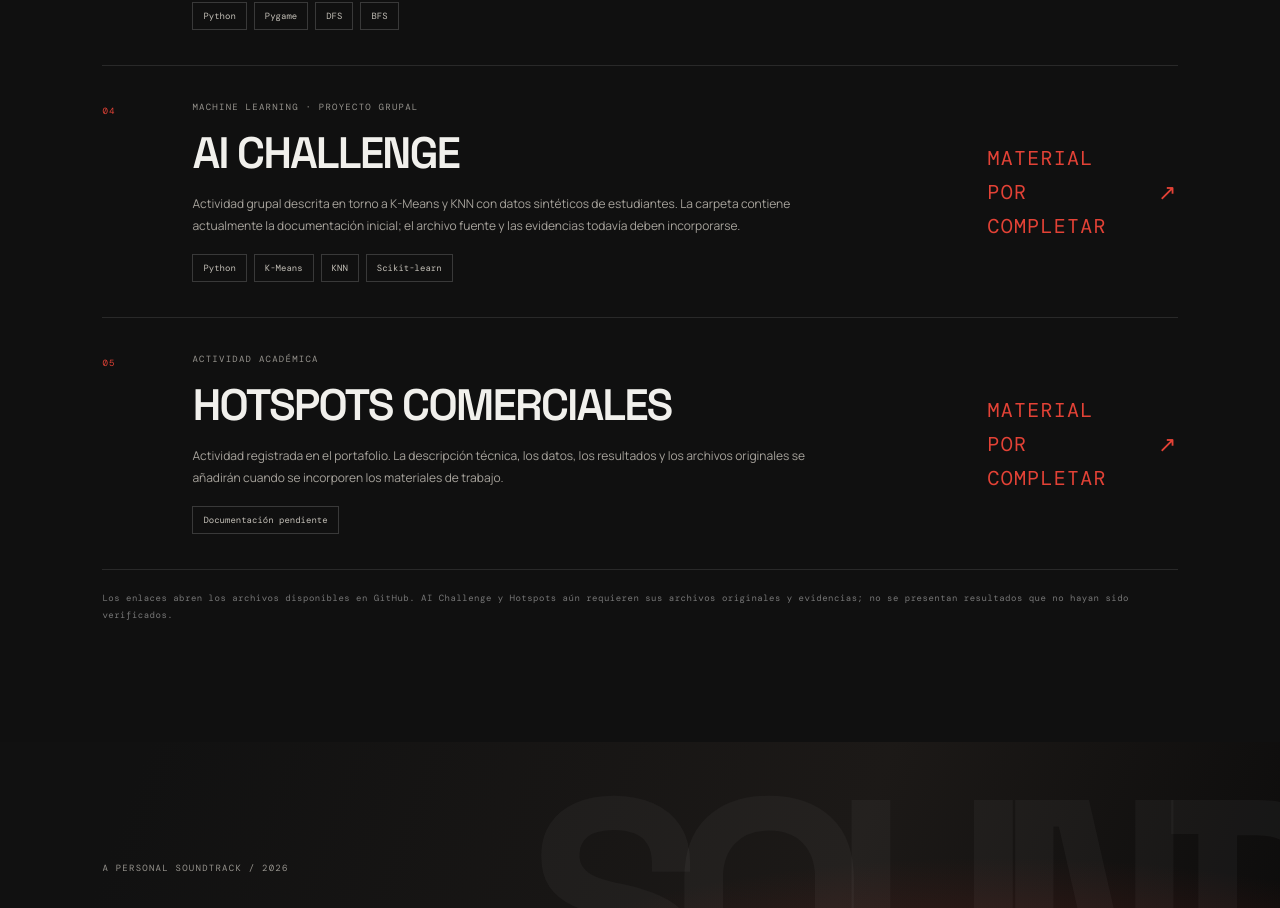
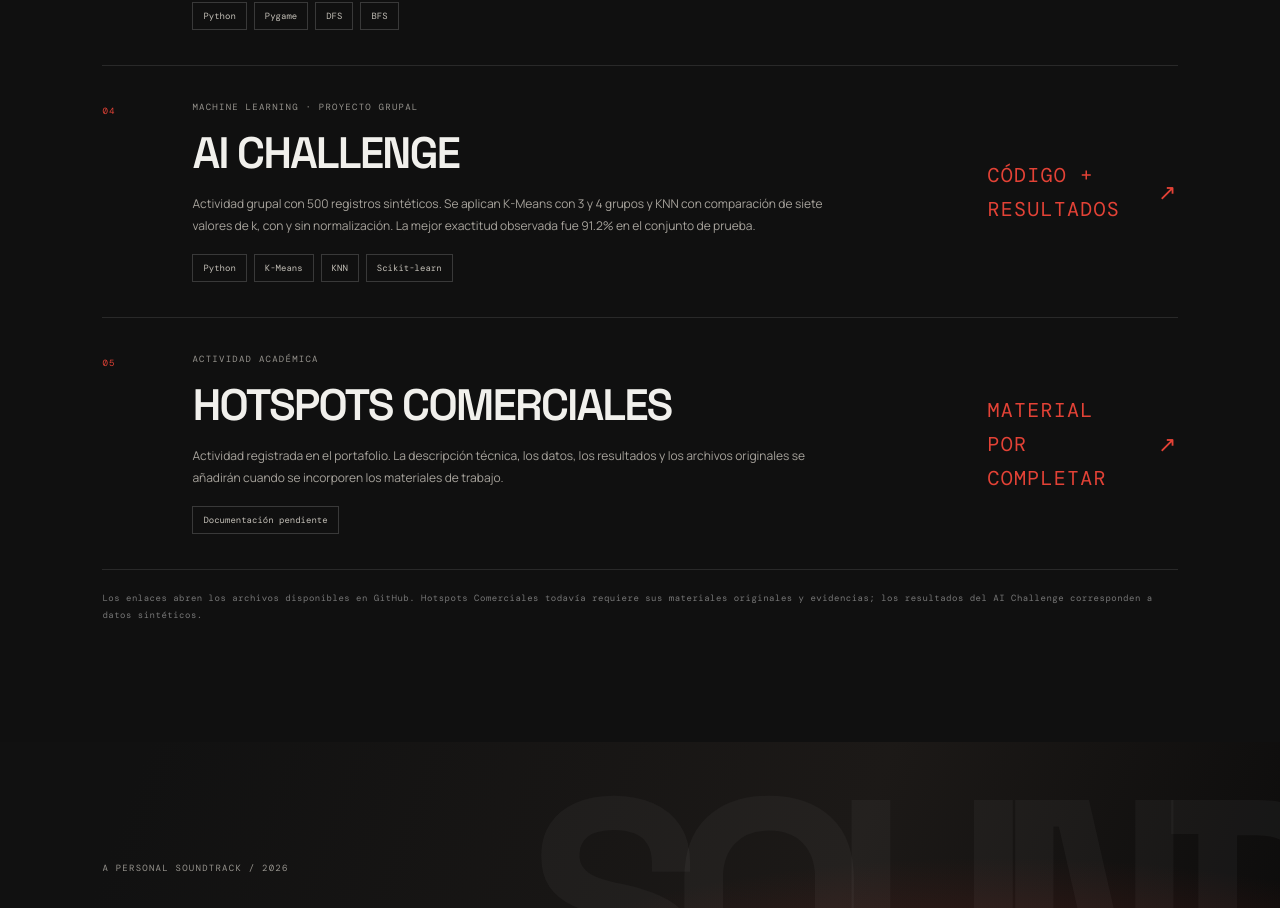
Before and after one commit to RisitosdeOro777/Portafolio, a Next.js app: page / in a window 1280 px wide. Shown: the part 2967-3875 px from the top of the page. Built offline with nearby package versions, Linux system fonts and the light colour scheme.

Commit message:
Reflect completed AI Challenge code and results

```diff
--- a/app/page.tsx
+++ b/app/page.tsx
@@ -6,7 +6,7 @@ const projects = [
   { number: "01", name: "SORTLYSCAN", type: "PROTOTIPO ACADÉMICO · TRABAJO EN EQUIPO", description: "Propuesta tecnológica orientada al reciclaje: un mapa para localizar centros, consultar los materiales que reciben y filtrar la información. Presentado en EXPO Logros y EXPO TECH. Mi aporte estuvo en la investigación y organización de información, además del trabajo colaborativo.", tools: ["HTML", "CSS", "JavaScript", "Leaflet"], status: "EXPO LOGROS / EXPO TECH", href: null },
   { number: "02", name: "REGRESIÓN LINEAL", type: "ACTIVIDAD ACADÉMICA · MACHINE LEARNING", description: "Modelo que explora la relación entre horas de estudio y puntaje. El script prepara 30 registros, entrena una regresión lineal, calcula métricas y permite probar predicciones dentro del rango observado.", tools: ["Python", "Pandas", "NumPy", "Scikit-learn", "Matplotlib"], status: "CÓDIGO + DOCUMENTACIÓN", href: "https://github.com/RisitosdeOro777/Portafolio/tree/main/Actividades/01-Regresion-Lineal" },
   { number: "03", name: "SIVARLAND / LABERINTO", type: "ACTIVIDAD ACADÉMICA · ÁRBOLES Y BÚSQUEDA", description: "Juego interactivo desarrollado con Pygame. Genera laberintos con DFS y calcula rutas con BFS; incluye tres niveles, controles y seguimiento del recorrido.", tools: ["Python", "Pygame", "DFS", "BFS"], status: "CÓDIGO + DOCUMENTACIÓN", href: "https://github.com/RisitosdeOro777/Portafolio/tree/main/Actividades/02-Laberinto" },
-  { number: "04", name: "AI CHALLENGE", type: "MACHINE LEARNING · PROYECTO GRUPAL", description: "Actividad grupal descrita en torno a K-Means y KNN con datos sintéticos de estudiantes. La carpeta contiene actualmente la documentación inicial; el archivo fuente y las evidencias todavía deben incorporarse.", tools: ["Python", "K-Means", "KNN", "Scikit-learn"], status: "MATERIAL POR COMPLETAR", href: "https://github.com/RisitosdeOro777/Portafolio/tree/main/Actividades/03-AI-Challenge" },
+  { number: "04", name: "AI CHALLENGE", type: "MACHINE LEARNING · PROYECTO GRUPAL", description: "Actividad grupal con 500 registros sintéticos. Se aplican K-Means con 3 y 4 grupos y KNN con comparación de siete valores de k, con y sin normalización. La mejor exactitud observada fue 91.2% en el conjunto de prueba.", tools: ["Python", "K-Means", "KNN", "Scikit-learn"], status: "CÓDIGO + RESULTADOS", href: "https://github.com/RisitosdeOro777/Portafolio/tree/main/Actividades/03-AI-Challenge" },
   { number: "05", name: "HOTSPOTS COMERCIALES", type: "ACTIVIDAD ACADÉMICA", description: "Actividad registrada en el portafolio. La descripción técnica, los datos, los resultados y los archivos originales se añadirán cuando se incorporen los materiales de trabajo.", tools: ["Documentación pendiente"], status: "MATERIAL POR COMPLETAR", href: "https://github.com/RisitosdeOro777/Portafolio/tree/main/Actividades/04-Hotspots-Comerciales" }
 ];
 
@@ -93,7 +93,7 @@ export default function Home() {
         <div className="section-head"><span>02 / SELECTED WORK</span><span>PROYECTOS Y EXPERIENCIA</span></div>
         <div className="section-title-row"><h2>IDEAS INTO<br/><em>PROJECTS.</em></h2><p>Una selección de experiencias académicas, ejercicios y proyectos en los que he participado y aprendido.</p></div>
         <div className="project-list">{projects.map(project => <article className="project" key={project.number}><div className="project-number">{project.number}</div><div className="project-main"><p className="eyebrow">{project.type}</p><h3>{project.name}</h3><p>{project.description}</p><div className="tags">{project.tools.map(tool => <span key={tool}>{tool}</span>)}</div></div><div className="project-status"><span className="project-status-label">{project.status}</span>{project.href ? <a href={project.href} target="_blank" rel="noreferrer" aria-label="Ver archivos del proyecto en GitHub">↗</a> : <span aria-hidden="true">✳</span>}</div></article>)}</div>
-        <p className="note">Los enlaces abren los archivos disponibles en GitHub. AI Challenge y Hotspots aún requieren sus archivos originales y evidencias; no se presentan resultados que no hayan sido verificados.</p>
+        <p className="note">Los enlaces abren los archivos disponibles en GitHub. Hotspots Comerciales todavía requiere sus materiales originales y evidencias; los resultados del AI Challenge corresponden a datos sintéticos.</p>
       </section>
 
       <section className="soundtrack-intro" id="soundtrack">
```
